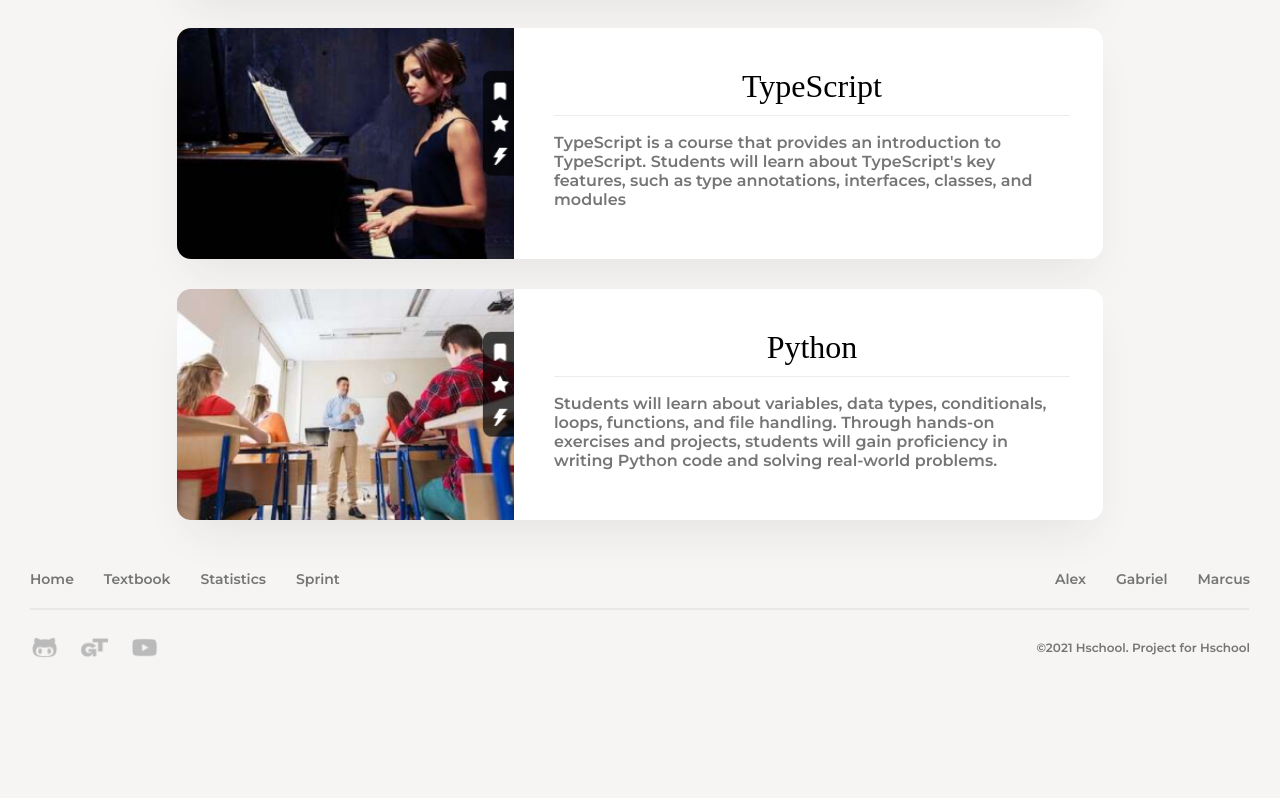
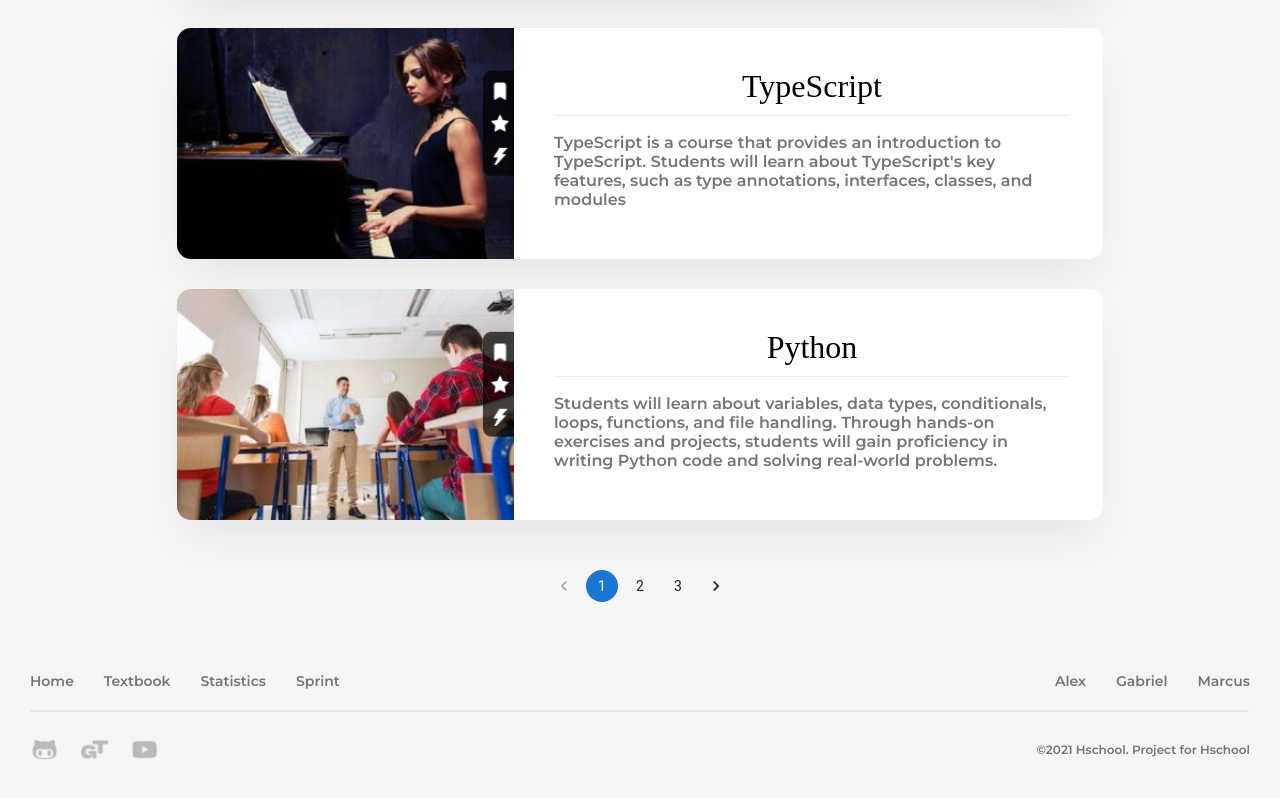
Before and after one commit to AntonMiranovich/EducationPlatform, a React (Create React App) app in the folder Client/: page /listcourses in a window 1280 px wide. Shown: the part 454-1252 px from the top of the page. Before the commit the page ends 1154 px from the top, so only its background shows below. Built offline with nearby package versions, Linux system fonts and the light colour scheme; a web font is replaced by a local one.

Commit message:
work in pagination

```diff
--- a/Client/package.json
+++ b/Client/package.json
@@ -3,6 +3,9 @@
   "version": "0.1.0",
   "private": true,
   "dependencies": {
+    "@emotion/react": "^11.11.4",
+    "@emotion/styled": "^11.11.0",
+    "@mui/material": "^5.15.11",
     "@testing-library/jest-dom": "^5.17.0",
     "@testing-library/react": "^13.4.0",
     "@testing-library/user-event": "^13.5.0",
--- a/Client/src/components/Header/Header.js
+++ b/Client/src/components/Header/Header.js
@@ -5,7 +5,10 @@ function Header() {
   return (
     <div className={style.glob}>
       <div className={style.wrapper}>
-        <h1> <Link to={"/"}>Hschool</Link></h1>
+        <h1>
+          {" "}
+          <Link to={"/"}>Hschool</Link>
+        </h1>
         <div className={style.btns}>
           <div className={style.login}>
             <Link to={"/auth"}>Login →</Link>
--- a/Client/src/components/ItemCourse/ItemCorse.js
+++ b/Client/src/components/ItemCourse/ItemCorse.js
@@ -1,4 +1,6 @@
+import { useState } from "react";
 import style from "./style.module.css";
+import Pagination from "@mui/material/Pagination";
 
 function ItemCourse() {
   const languages = [
@@ -10,22 +12,60 @@ function ItemCourse() {
       img: "img1",
     },
     {
+      id: 2,
       course: "TypeScript",
       description:
         "TypeScript is a course that provides an introduction to TypeScript. Students will learn about TypeScript's key features, such as type annotations, interfaces, classes, and modules",
       img: "img2",
     },
     {
+      id: 3,
       course: "Python",
+      description:
+        "Students will learn about variables, data types, conditionals, loops, functions, and file handling. Through hands-on exercises and projects, students will gain proficiency in writing Python code and solving real-world problems.",
+      img: "img3",
+    },
+    {
+      id: 4,
+      course: "Ruby",
+      description:
+        "Ruby is a dynamic, object-oriented programming language known for its simplicity and readability. It has a strong focus on programmer happiness with its elegant syntax and powerful metaprogramming capabilities. Ruby is often used for web development and scripting tasks due to its extensive library ecosystem and Rails framework.",
+      img: "img3",
+    },
+    {
+      id: 5,
+      course: "Swift",
+      description:
+        "Swift is a modern, powerful programming language developed by Apple. It is designed for iOS, macOS, watchOS, and tvOS app development. Swift offers a clean syntax, type inference, and safety features, making it efficient and easy to learn. It supports both object-oriented and functional programming paradigms..",
+      img: "img2",
+    },
+    {
+      id: 6,
+      course: "C++",
+      description:
+        "Students will learn about variables, data types, conditionals, loops, functions, and file handling. Through hands-on exercises and projects, students will gain proficiency in writing Python code and solving real-world problems.",
+      img: "img1",
+    },
+    {
+      id: 7,
+      course: "C#",
       description:
         "Students will learn about variables, data types, conditionals, loops, functions, and file handling. Through hands-on exercises and projects, students will gain proficiency in writing Python code and solving real-world problems.",
       img: "img3",
     },
   ];
 
+  const [itemOnThePage] = useState(3);
+  const [paginalPageNumber, setPaginalPageNumber] = useState(1);
+
+  const displayedArray = languages.slice(
+    itemOnThePage * paginalPageNumber - itemOnThePage,
+    itemOnThePage * paginalPageNumber
+  );
+
   return (
     <div className={style.allInfoBlock}>
-      {languages.map((el, index) => (
+      {displayedArray.map((el, index) => (
         <div key={index} className={style.blockInfo}>
           <div className={style[el.img]}></div>
           <div className={style.information}>
@@ -35,6 +75,12 @@ function ItemCourse() {
           </div>
         </div>
       ))}
+      <Pagination
+        className={style.pagination}
+        count={Math.ceil(languages.length / itemOnThePage)}
+        onChange={(event, value) => setPaginalPageNumber(value)}
+        color="primary"
+      />
     </div>
   );
 }
--- a/Client/src/components/ItemCourse/style.module.css
+++ b/Client/src/components/ItemCourse/style.module.css
@@ -64,3 +64,7 @@
   height: 8px;
   margin: 10px 0;
 }
+
+.allInfoBlock .pagination {
+  margin: 20px auto;
+}
```
Also changed, not shown: 1 other file (tests, documents, lock files or other folders). Lines whose indentation alone changed are shown as unchanged.
